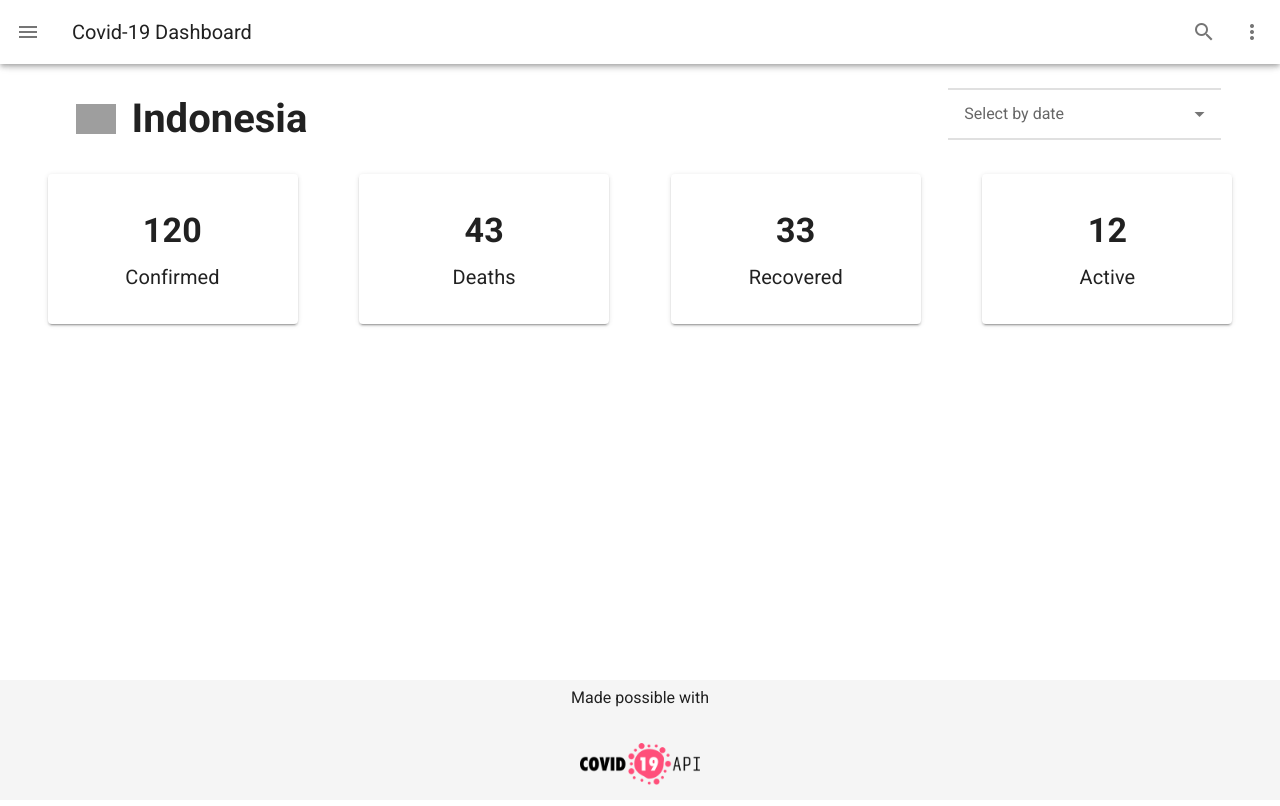
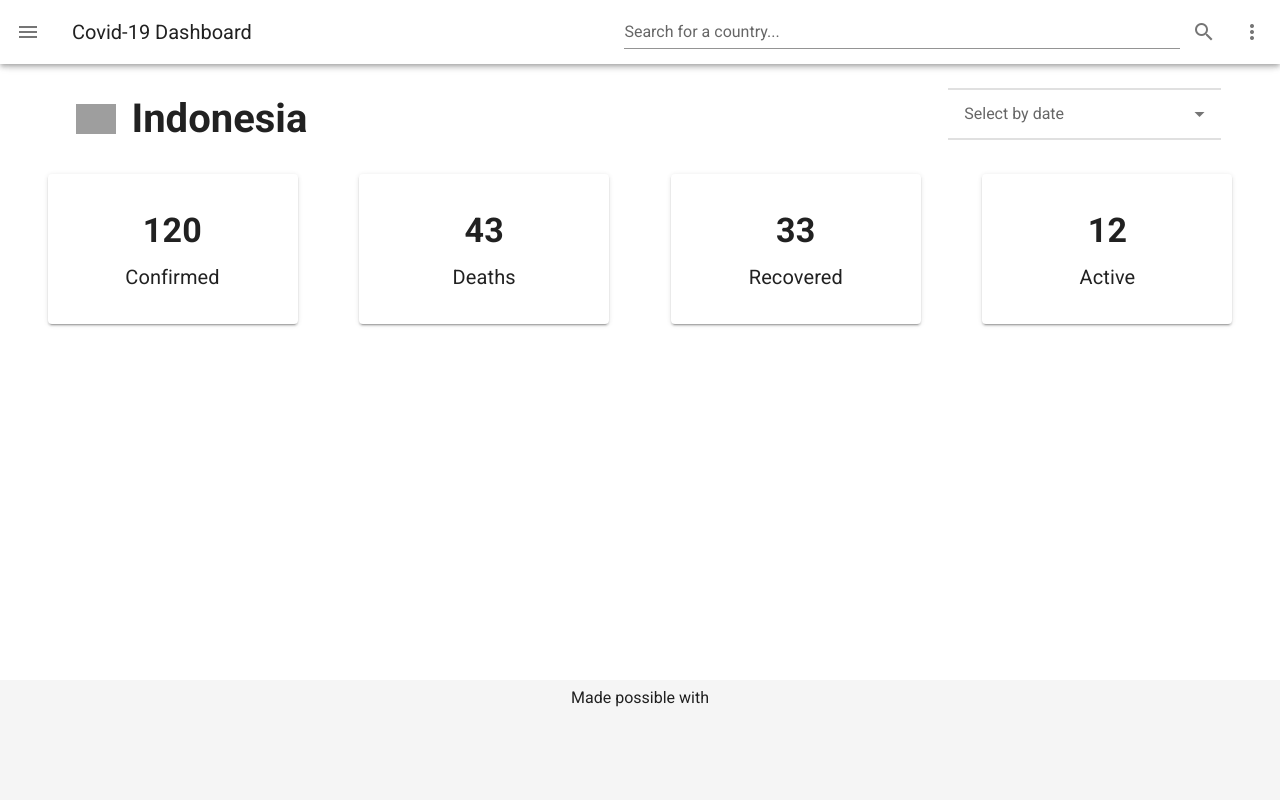
Before and after one commit to idea456/covid19-dashboard, a Nuxt app: page / in a window 1280 px wide. Built offline with nearby package versions, Linux system fonts and the light colour scheme; grey boxes are pictures that could not be loaded.

Commit message:
added search bar on toolbar

```diff
--- a/components/MainHeader.vue
+++ b/components/MainHeader.vue
@@ -5,6 +5,11 @@
         <v-app-bar-nav-icon @click="drawer = !drawer" />
         <v-toolbar-title>Covid-19 Dashboard</v-toolbar-title>
         <v-spacer></v-spacer>
+        <v-text-field
+          label="Search for a country..."
+          hide-details
+          single-line
+        ></v-text-field>
         <v-btn icon>
           <v-icon>mdi-magnify</v-icon>
         </v-btn>
```
